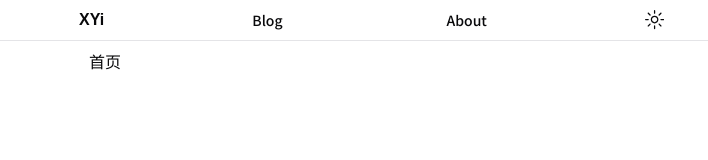
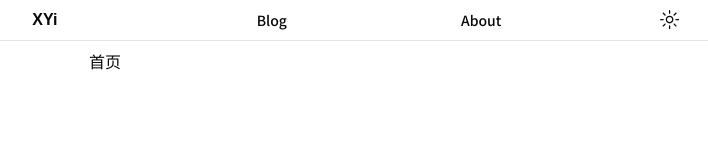
Before and after one commit to xiangly203/blog, a Next.js app: page / in a window 1280 px wide. Shown: the top 160 px of the page, without its empty margins (263-971 px from the left). Built offline with nearby package versions, Linux system fonts and the light colour scheme.

Commit message:
fix: change nav to grid

```diff
--- a/src/components/nav.tsx
+++ b/src/components/nav.tsx
@@ -26,27 +26,27 @@ export function NavigationMenuDemo() {
   return (
     <div className="w-full">
       <NavigationMenu className=" sm:container xl:container mx-auto px-4">
-        <NavigationMenuList className="flex flex-row w-full justify-around items-center lg:gap-32 gap-2">
-          <NavigationMenuItem className="flex-1 ">
+        <NavigationMenuList className="grid grid-cols-4 w-full justify-between items-center lg:gap-32 gap-8">
+          <NavigationMenuItem className="">
             <Link href="/">
               <XYi />
             </Link>
           </NavigationMenuItem>
-          <NavigationMenuItem className="flex-1 ">
+          <NavigationMenuItem className="">
             <Link href="/blog" legacyBehavior passHref>
               <NavigationMenuLink className={navigationMenuTriggerStyle()}>
                 Blog
               </NavigationMenuLink>
             </Link>
           </NavigationMenuItem>
-          <NavigationMenuItem className="flex-1 ">
+          <NavigationMenuItem className="">
             <Link href="/about" legacyBehavior passHref>
               <NavigationMenuLink className={navigationMenuTriggerStyle()}>
                 About
               </NavigationMenuLink>
             </Link>
           </NavigationMenuItem>
-          <NavigationMenuItem className="flex-1 ">
+          <NavigationMenuItem className="">
             <DropdownMenu>
               <DropdownMenuTrigger asChild>
                 <Button variant="ghost" size="icon">
```
